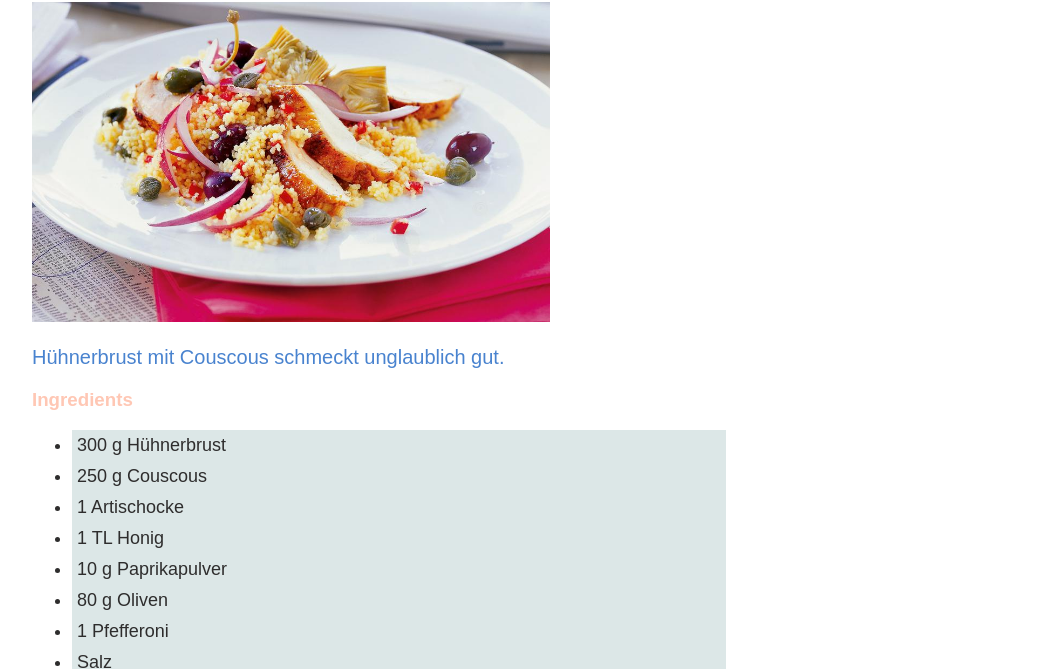
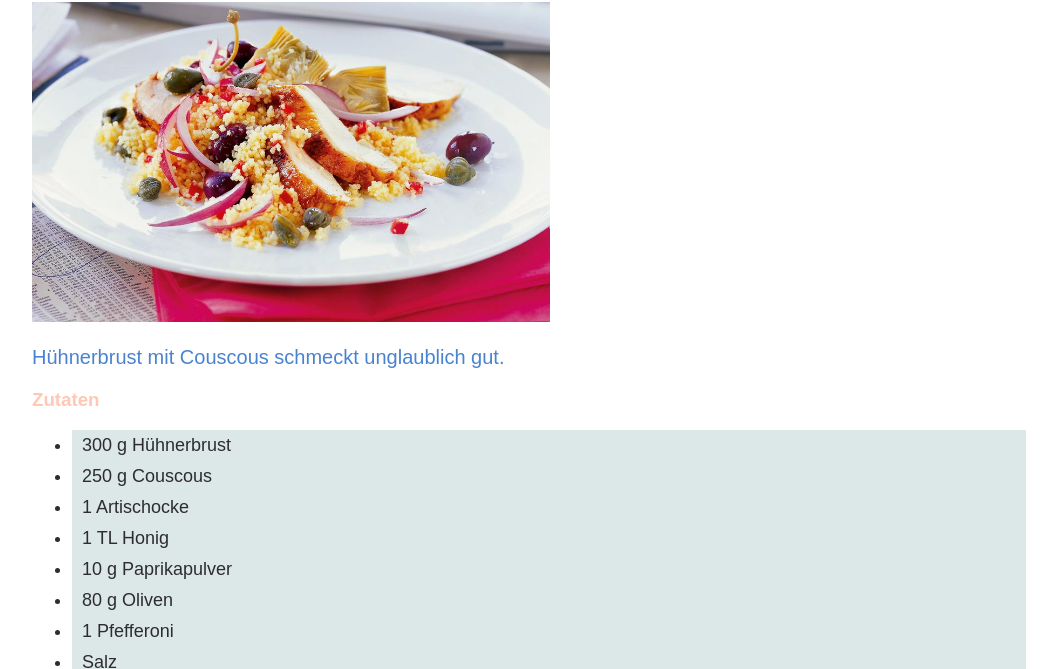
Before and after one commit to PhEtzlinger1/odin-recipes, a plain HTML site: page recipes/couscous.html in a window 1280 px wide. Shown: the part 131-800 px from the top of the page, without its empty margins (11-1068 px from the left). Drawn offline with Linux system fonts and the light colour scheme.

Commit message:
adaptions in CSS

```diff
--- a/recipes/couscous.html
+++ b/recipes/couscous.html
@@ -16,7 +16,7 @@
 
     <p class="teaser">Hühnerbrust mit Couscous schmeckt unglaublich gut.</p>
 
-    <h3>Ingredients</h3>
+    <h3>Zutaten</h3>
 
     <ul>
         <li>300 g Hühnerbrust</li>
--- a/styles.css
+++ b/styles.css
@@ -26,9 +26,10 @@ h3 {
 
 li {
     background-color: rgb(220, 231, 231);
-    padding: 5px;
-    margin-right: 500px;
+    padding: 5px 10px;
+    margin-right: 200px;
     font-size: 18px;
+    font-weight: 200;
 }
 
 .teaser {
```
Also changed, not shown: recipes/paprikahendl.html (+1 -1 lines), recipes/wildschwein.html (+1 -1 lines).
